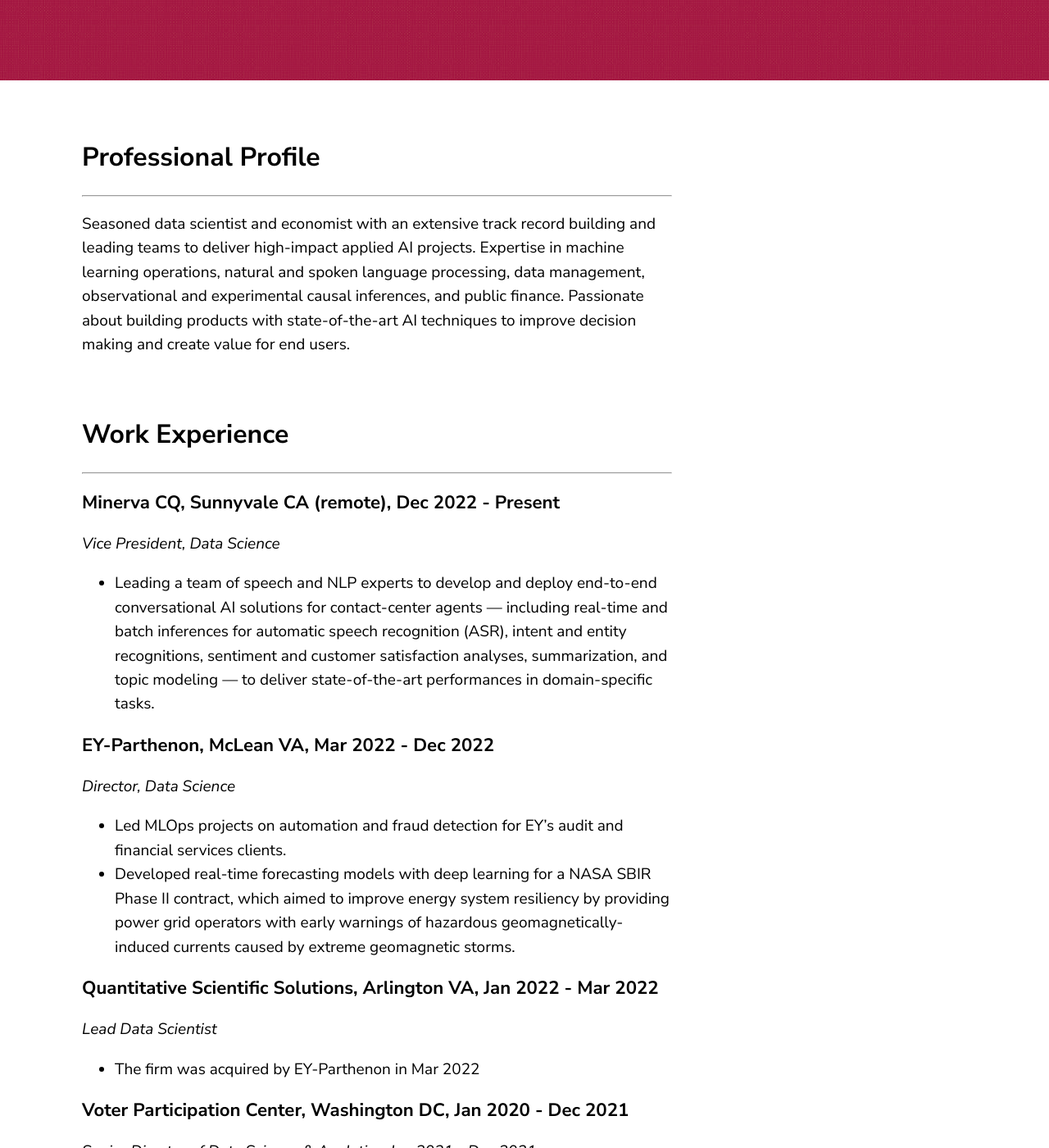
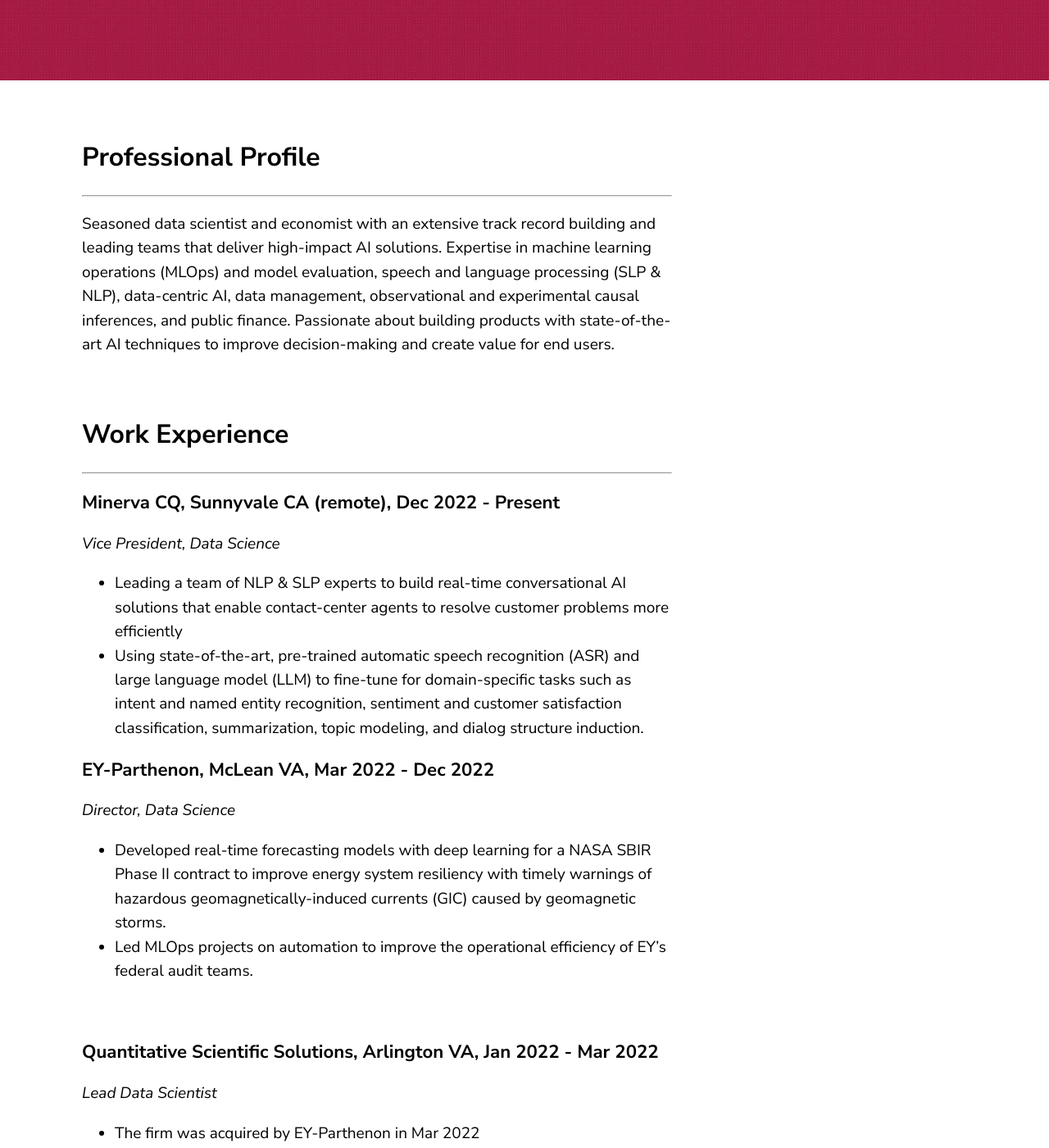
Before and after one commit to phoebetwong/phoebetwong.github.io, a Jekyll site: the page built from resume.md, in a window 1280 px wide and 1400 px high, scrolled down 327 px. Shown: the whole window at 82% size. Built offline with Jekyll 4.4.1, drawn with Linux system fonts in a browser that asks for light colours; a script that is not in the unit is left out; some of the changed text lies outside the part shown.

Commit message:
added jsalt

```diff
--- a/about.html
+++ b/about.html
@@ -5,7 +5,7 @@
 <div class="blurb">
 	<img src="assets/head2.jpg" alt="Portfolio Picture"  height="175" width="175" class="headerimg">
 	<h1>Welcome to my website!</h1>
-	<p>I'm currently Vice President, Data Science at <a href="https://www.minervacq.com/" target="_blank">Minerva CQ</a>. I lead a team of speech and NLP experts to develop and deploy end-to-end conversational AI solutions for contact-center agents — including real-time and batch inferences for automatic speech recognition (ASR), intent and entity recognitions, sentiment and customer satisfaction analyses, summarization, and topic modeling.
+	<p>I'm currently Vice President, Data Science at <a href="https://www.minervacq.com/" target="_blank">Minerva CQ</a>. I lead a team of NLP & SLP experts to build real-time conversational AI solutions that enable contact-center agents to resolve customer problems more efficiently.
 		<br><br>
 		I was recently Director, Data Science at <a href="https://www.ey.com/en_gl/strategy/about-ey-parthenon" target="_blank">EY-Parthenon</a>, where I completed a NASA SBIR Phase II contract to develop real-time geomagnetically induced currents forecasting capabilities with Deep Learning techniques, which aimed to mitigate risks that extreme geomagnetic storms posed to electric power systems. In Oct 2022, I gave a talk on this project at the <a href="https://www.aielectricpower.com/" target="_blank">EPRI AI & Electric Power Summit</a> (my presentation is posted <a href="https://www.linkedin.com/feed/update/urn:li:activity:6985728300673368065/" target="_blank">here</a>).
 		<br><br>
--- a/index.html
+++ b/index.html
@@ -5,7 +5,7 @@
 <div class="blurb">
 	<img src="assets/head2.jpg" alt="Portfolio Picture"  height="175" width="175" class="headerimg">
 	<h1>Welcome to my website!</h1>
-	<p>I'm currently Vice President, Data Science at <a href="https://www.minervacq.com/" target="_blank">Minerva CQ</a>. I lead a team of speech and NLP experts to develop and deploy end-to-end conversational AI solutions for contact-center agents — including real-time and batch inferences for automatic speech recognition (ASR), intent and entity recognitions, sentiment and customer satisfaction analyses, summarization, and topic modeling.
+	<p>I'm currently Vice President, Data Science at <a href="https://www.minervacq.com/" target="_blank">Minerva CQ</a>. I lead a team of NLP & SLP experts to build real-time conversational AI solutions that enable contact-center agents to resolve customer problems more efficiently.
 		<br><br>
 		I was recently Director, Data Science at <a href="https://www.ey.com/en_gl/strategy/about-ey-parthenon" target="_blank">EY-Parthenon</a>, where I completed a NASA SBIR Phase II contract to develop real-time geomagnetically induced currents forecasting capabilities with Deep Learning techniques, which aimed to mitigate risks that extreme geomagnetic storms posed to electric power systems. In Oct 2022, I gave a talk on this project at the <a href="https://www.aielectricpower.com/" target="_blank">EPRI AI & Electric Power Summit</a> (my presentation is posted <a href="https://www.linkedin.com/feed/update/urn:li:activity:6985728300673368065/" target="_blank">here</a>).
 		<br><br>
--- a/resume.md
+++ b/resume.md
@@ -5,20 +5,22 @@
 <br>
 ## Professional Profile
 ---
-Seasoned data scientist and economist with an extensive track record building and leading teams to deliver high-impact applied AI projects. Expertise in machine learning operations, natural and spoken language processing, data management, observational and experimental causal inferences, and public finance. Passionate about building products with state-of-the-art AI techniques to improve decision making and create value for end users.
+Seasoned data scientist and economist with an extensive track record building and leading teams that deliver high-impact AI solutions. Expertise in machine learning operations (MLOps) and model evaluation, speech and language processing (SLP & NLP), data-centric AI, data management, observational and experimental causal inferences, and public finance. Passionate about building products with state-of-the-art AI techniques to improve decision-making and create value for end users.
 
 <br>
 ## Work Experience
 ---
 ### Minerva CQ, Sunnyvale CA (remote), Dec 2022 - Present
 *Vice President, Data Science*<br>
-- Leading a team of speech and NLP experts to develop and deploy end-to-end conversational AI solutions for contact-center agents — including real-time and batch inferences for automatic speech recognition (ASR), intent and entity recognitions, sentiment and customer satisfaction analyses, summarization, and topic modeling — to deliver state-of-the-art performances in domain-specific tasks.
+- Leading a team of NLP & SLP experts to build real-time conversational AI solutions that enable contact-center agents to resolve customer problems more efficiently
+- Using state-of-the-art, pre-trained automatic speech recognition (ASR) and large language model (LLM) to fine-tune for domain-specific tasks such as intent and named entity recognition, sentiment and customer satisfaction classification, summarization, topic modeling, and dialog structure induction.
 <br>
 
 ### EY-Parthenon, McLean VA, Mar 2022 - Dec 2022
 *Director, Data Science*<br>
-- Led MLOps projects on automation and fraud detection for EY’s audit and financial services clients.
-- Developed real-time forecasting models with deep learning for a NASA SBIR Phase II contract, which aimed to improve energy system resiliency by providing power grid operators with early warnings of hazardous geomagnetically-induced currents caused by extreme geomagnetic storms.
+- Developed real-time forecasting models with deep learning for a NASA SBIR Phase II contract to improve energy system resiliency with timely warnings of hazardous geomagnetically-induced currents (GIC) caused by geomagnetic storms.
+- Led MLOps projects on automation to improve the operational efficiency of EY’s federal audit teams.
+
 <br>
 
 ### Quantitative Scientific Solutions, Arlington VA, Jan 2022 - Mar 2022
@@ -39,18 +41,17 @@
 ### Equal Citizens, Washington DC, Apr 2017 - Dec 2019
 *Finance Director, Apr 2019 - Dec 2019*<br>
 *Executive Director, Apr 2017 - Mar 2019*
--	Founded the nonprofit with Harvard Law Professor Lawrence Lessig to advance U.S. democracy reform with high-profile litigation, advocacy, and education projects — its “faithless electors” case received a ruling from the U.S. Supreme Court in 2020, and lawsuits challenging super PACs are being ruled by state courts.
-- Built partnerships with legal teams, consultants, and volunteers to deliver projects under tight budgets and timelines.
+-	Founded the nonprofit organization with Harvard Law Professor Lawrence Lessig to advance U.S. democracy reform via high-profile litigation, advocacy, and education projects — its “faithless electors” case received a ruling from the U.S. Supreme Court in 2020.
+- Built partnership networks with legal experts, social media consultants, and volunteers to deliver projects under tight budgets and timelines.
 - Developed fundraising and public relations strategies, and maintained IRS/legal compliance.
 <br>
 
 ### Joint Economic Committee of the United States Congress, Washington DC, May 2015 - Apr 2017
 *Senior Economist, Democratic Staff, Jun 2016 - Apr 2017*<br>
 *Economist, Democratic Staff, May 2015 - Jun 2016*
--	Advised Members of Congress and congressional staff on macroeconomic, fiscal, and monetary policy issues for congressional hearings and delegations.
--	Produced analytical reports on federal policies and legislative proposals; analyzed key U.S. and global macroeconomic indicators for periodic economic outlook.
+-	Advised Members of Congress and congressional staff on fiscal and monetary policy issues for congressional hearings and delegations, in consultation with top subject matter experts at the Federal Reserve, federal agencies, international organizations, academia, and think tanks.
+- Produced analytical reports on federal policies and legislative proposals.
 -	Prepared briefing materials and coordinated with expert witnesses for congressional hearings; wrote and edited speeches, hearing statements, press releases for the Ranking Member.
--	Maintained contacts with subject matter experts at the Federal Reserve Board, federal agencies, international organizations, academia, and think tanks.
 <br>
 
 ### The World Bank, Washington DC, Nov 2011 - May 2015
@@ -125,24 +126,25 @@
 - Minujin Alberto, Enrique Delamonica and Phoebe Wong (2006), “Exploring the Properties of Child Poverty Indicators in Various Socioeconomic Contexts,” UNICEF–DPP Working Paper Series, New York.
 
 <br>
-## Invited Talks
+## Invited Talks & Workshops
 ---
+- “Automatic design of conversational models from observation of human-to-human conversation,” JSALT Summer Workshop on Speech and Language Technologies by Johns Hopkins University, Le Mans, France, Jun 26 - Aug 4, 2023.
 - “Developing Real-Time Forecasting Capabilities for GIC Hazard Mitigation: A Data-Centric AI Approach,” EPRI AI and Electric Power Summit, Rome, Italy, Oct 4, 2022.
 - The Case for Debt-Financing Surface Transportation Infrastructure Investments at the Federal Level in the 115th U.S. Congress,” The Association of University Business and Economic Researchers Fall Conference, Fayetteville, Arkansas, October 25, 2016.
 
 <br>
 ## Technical Skills
 ---
-- Proficient in Python (Hugging Face, spaCy, NLTK, PyTorch, PySpark, Keras, TensorFlow, Pandas, SciPy, Scikit-learn, Statsmodels, XGBoost, Plotly, Seaborn, Matplotlib, Beautiful Soup), AWS (SageMaker, S3, EC2, Redshift, Athena), SQL, GitHub, MongoDB, Jupyter Notebook, MLflow, Stata, MATLAB, LaTeX, and Microsoft Office
-- Experience in building domain-specific applications using LLMs: ASR, entity and intent recognition, sentiment analysis, extractive and abstractive summarization, topic modeling, information retrieval- and knowledge-based question answering, and task-oriented dialogue systems
-- Experience in implementing MLOps and Data-Centric AI approaches
+- Proficient in Python (spaCy, NLTK, PyTorch, PySpark, Keras, TensorFlow, Pandas, NumPy, SciPy, Scikit-learn, Statsmodels, XGBoost, Plotly, Seaborn, Matplotlib), AWS (SageMaker, S3, EC2, Redshift, Athena), SQL, JSON, Bash, Hugging Face, GitHub/GitLab, MongoDB, VS Code, MLflow, Stata, MATLAB, LaTeX, and Microsoft Office
+- Proficient in building domain-specific applications using LLMs: ASR, entity and intent recognition, sentiment analysis, extractive and abstractive summarization, topic modeling, information retrieval- and knowledge-based question answering, and task-oriented dialogue systems
+- Proficient in MLOps and data-centric AI implementations
 - Working knowledge in SAS, R, EViews, SPSS, LexisNexis, Bloomberg Terminal, WordPress, Mathematica, AutoCAD, and Pro/ENGINEER
-- Completed Greenberg Seminars on Effective University Teaching, a 3-year teaching certificate program at American University
+- Completed Greenberg Seminars on Effective University Teaching at American University, a 3-year certificate program for university teaching
 
 <br>
 ## Applied AI & Data Science Projects
 ---
-- Fine-tuned NVIDIA Riva streaming ASR in es-ES with domain-specific audios and texts, and improved upon the word error rate of the existing model in production by 10 percentage points.
+- Fine-tuned NVIDIA Riva streaming ASR in es-ES with domain-specific audios and corpora, and reduced the word error rate of the existing model in production by 10 percentage points.
 - Developed a first-of-its-kind time series forecasting solution to predict hazardous GIC events with deep learning techniques using a data-centric AI approach, focusing on data quality control throughout the MLOps lifecycle to maintain model accuracy post-deployment.
 - Developed and deployed an application to speed up random assignments in randomized controlled trials (RCTs) with multiple treatments across time and large sample sizes by leveraging parallel computing and MPP databases. Reduced processing time for random assignments of 40MM samples from 48+ hours to ~15 minutes.
 - Developed and deployed a voter registration likelihood model using XGBoost, with over 5MM records and 300 features. Successful registration rates increased 2x after model deployment.
@@ -152,4 +154,4 @@
 <br>
 ## Languages
 ---
-- Native in English and Cantonese. Basic Mandarin and French.
+- Native English & Cantonese speaker. Advanced Mandarin.
```
